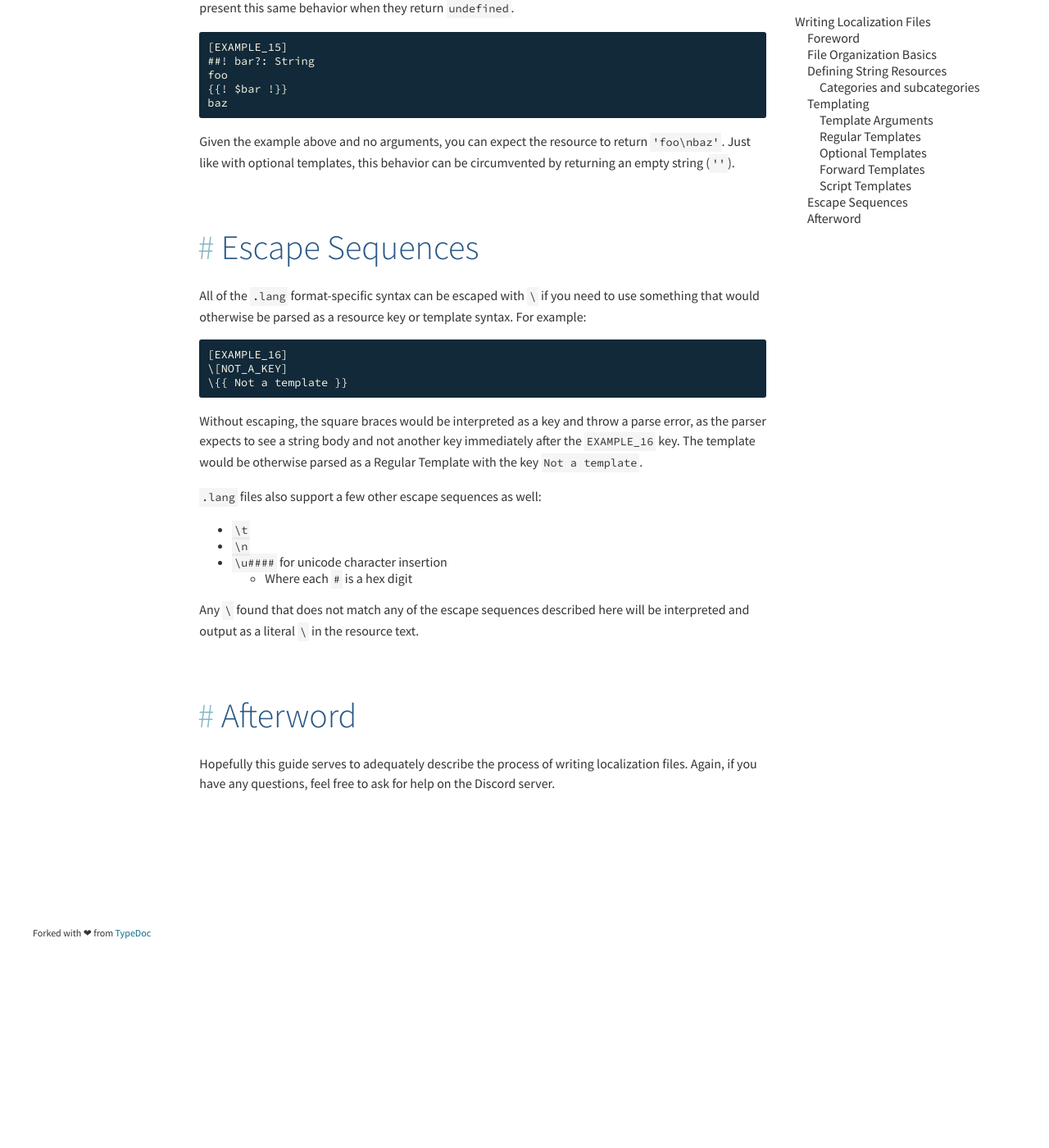
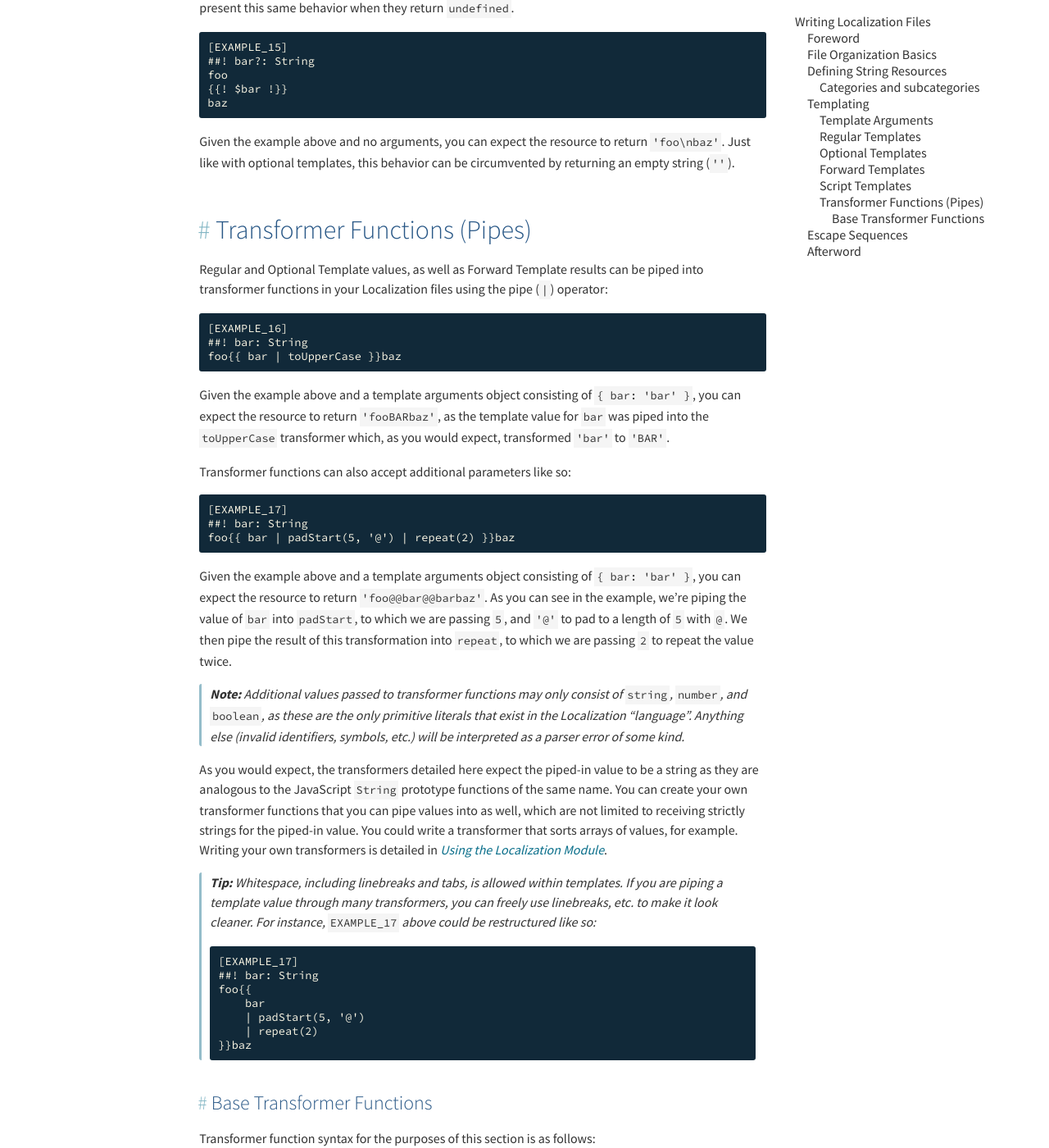
Before and after one commit to discord-samba/localization, a Jekyll site: the page built from _guides/writing_localization_files.md, in a window 1280 px wide and 1400 px high, scrolled down 7971 px. Shown: the whole window at 82% size. Built offline with Jekyll 4.4.1, drawn with Linux system fonts in a browser that asks for light colours; before the commit the page ends 9116 px from its top, so only the background shows below that; some of the changed text lies outside the part shown.

````diff
--- a/_guides/writing_localization_files.md
+++ b/_guides/writing_localization_files.md
@@ -327,7 +327,7 @@ I have {{! args.qty === 1 ? 'an' : args.qty !}} apple{{! args.qty === 1 ? '' : '
 In the example above, you can see that resource arguments can be accessed within a script template via
 `args`. Given the following values to `qty`, you can expect the following results:
 
-|  arguments   |        result        |
+|  Arguments   |        Result        |
 | :----------: | :------------------: |
 | `{ qty: 1 }` | `'I have an apple!'` |
 | `{ qty: 2 }` | `'I have 2 apples!'` |
@@ -401,13 +401,104 @@ baz
 Given the example above and no arguments, you can expect the resource to return `'foo\nbaz'`. Just like
 with optional templates, this behavior can be circumvented by returning an empty string (`''`).
 
+### Transformer Functions (Pipes)
+Regular and Optional Template values, as well as Forward Template results can be piped into transformer
+functions in your Localization files using the pipe (`|`) operator:
+
+{% raw %}
+```
+[EXAMPLE_16]
+##! bar: String
+foo{{ bar | toUpperCase }}baz
+```
+{% endraw %}
+
+Given the example above and a template arguments object consisting of `{ bar: 'bar' }`, you can expect
+the resource to return `'fooBARbaz'`, as the template value for `bar` was piped into the `toUpperCase`
+transformer which, as you would expect, transformed `'bar'` to `'BAR'`.
+
+Transformer functions can also accept additional parameters like so:
+
+{% raw %}
+```
+[EXAMPLE_17]
+##! bar: String
+foo{{ bar | padStart(5, '@') | repeat(2) }}baz
+```
+{% endraw %}
+
+Given the example above and a template arguments object consisting of `{ bar: 'bar' }`, you can expect
+the resource to return `'foo@@bar@@barbaz'`. As you can see in the example, we're piping the value of
+`bar` into `padStart`, to which we are passing `5`, and `'@'` to pad to a length of `5` with `@`. We
+then pipe the result of this transformation into `repeat`, to which we are passing `2` to repeat the
+value twice.
+
+> **Note:** Additional values passed to transformer functions may only consist of `string`, `number`,
+> and `boolean`, as these are the only primitive literals that exist in the Localization "language".
+> Anything else (invalid identifiers, symbols, etc.) will be interpreted as a parser error of some kind.
+
+As you would expect, the transformers detailed here expect the piped-in value to be a string as they
+are analogous to the JavaScript `String` prototype functions of the same name. You can create your
+own transformer functions that you can pipe values into as well, which are not limited to receiving
+strictly strings for the piped-in value. You could write a transformer that sorts arrays of values,
+for example. Writing your own transformers is detailed in
+[*Using the Localization Module*](/localization/guides/writing_localization_files/).
+
+> **Tip:** Whitespace, including linebreaks and tabs, is allowed within templates. If you are piping
+> a template value through many transformers, you can freely use linebreaks, etc. to make it look cleaner.
+> For instance, `EXAMPLE_17` above could be restructured like so:
+> {% raw %}
+> ```
+> [EXAMPLE_17]
+> ##! bar: String
+> foo{{
+>     bar
+>     | padStart(5, '@')
+>     | repeat(2)
+> }}baz
+> ```
+> {% endraw %}
+
+#### Base Transformer Functions
+Transformer function syntax for the purposes of this section is as follows:
+```
+pipeValueType | ([argType[, argType? ...]]) -> returnType
+```
+
+Optional argument types are followed by `?` and repeatable/rest argument types are prefixed by `...`
+
+For example, for the function `padStart`, the function signature is
+```
+string | (number, string?) -> string
+```
+Meaning the pipe value type is expected to be `string`, it accepts a `number` (the pad length),
+optionally accepts a `string` (the fill string), and returns a `string`.
+
+The following is a list of all base transformer functions that can be use
+
+|   Transformer | Signature/Description                                                                                                                    |
+| ------------: | :--------------------------------------------------------------------------------------------------------------------------------------- |
+| `toUpperCase` | **`string | () -> string`** <br> *Uppercases the entire piped string value*                                                              |
+| `toLowerCase` | **`string | () -> string`** <br> *Lowercases the entire piped string value*                                                              |
+|      `repeat` | **`string | (number) -> string`** <br> *Repeats the piped string value `n` times*                                                        |
+|    `padStart` | **`string | (number, string?) -> string`** <br> *Pads the start of the piped string to the given length with the given filler, or `' '`* |
+|      `padEnd` | **`string | (number, string?) -> string`** <br> *Pads the end of the piped string to the given length with the given filler, or `' '`*   |
+|        `trim` | **`string | () -> string`** <br> *Trims whitespace at both ends of the piped string value*                                               |
+|    `trimLeft` | **`string | () -> string`** <br> *Trims whitespace on the left side of the piped string value*                                           |
+|   `trimRight` | **`string | () -> string`** <br> *Trims whitespace on the right side of the piped string value*                                          |
+|      `concat` | **`string | (...string) -> string`** <br> *Concatenates the given string values with the piped string value*                             |
+|       `slice` | **`string | (number?, number?) -> string`** <br> *Returns a slice of the piped string value*                                             |
+|      `prefix` | **`string | (string) -> string`** <br> *Prefixes the piped string value with the given string*                                           |
+
+> **Note:** This list may expand in the future.
+
 ## Escape Sequences
 All of the `.lang` format-specific syntax can be escaped with `\` if you need to use something that
 would otherwise be parsed as a resource key or template syntax. For example:
 
 {% raw %}
 ```
-[EXAMPLE_16]
+[EXAMPLE_18]
 \[NOT_A_KEY]
 \{{ Not a template }}
 ```
````
Also changed, not shown: docs/classes/localization.html (+10 -10 lines), docs/classes/localizationstringerror.html (+4 -4 lines), docs/classes/parseerror.html (+4 -4 lines), docs/globals.html (+4 -4 lines), docs/index.html (+4 -4 lines).
